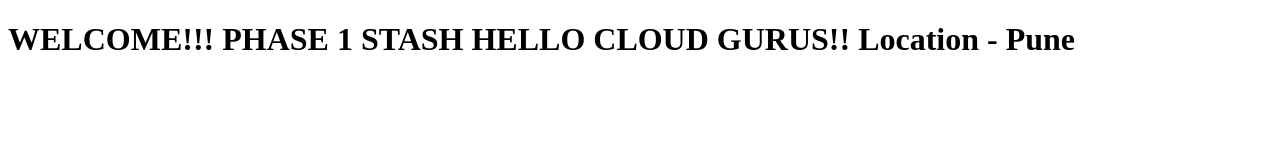
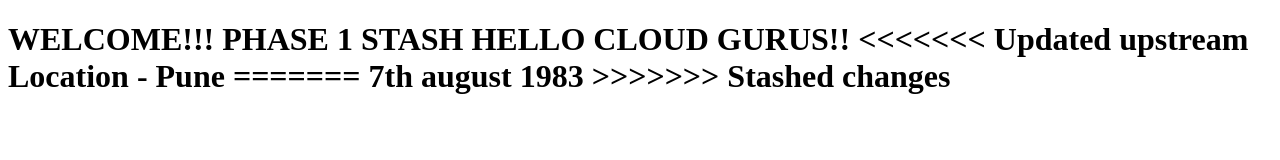
Before and after one commit to vishalyag/GitDemo, a plain HTML site: page index.html in a window 1280 px wide. Drawn offline with Linux system fonts and the light colour scheme.

Commit message:
DOB modification

```diff
--- a/index.html
+++ b/index.html
@@ -5,7 +5,11 @@
 	WELCOME!!!
 	PHASE 1 STASH
 	HELLO CLOUD GURUS!!
+<<<<<<< Updated upstream
 	Location - Pune
+=======
+	7th august 1983
+>>>>>>> Stashed changes
 </h1>
 </body>
 </html>
```
